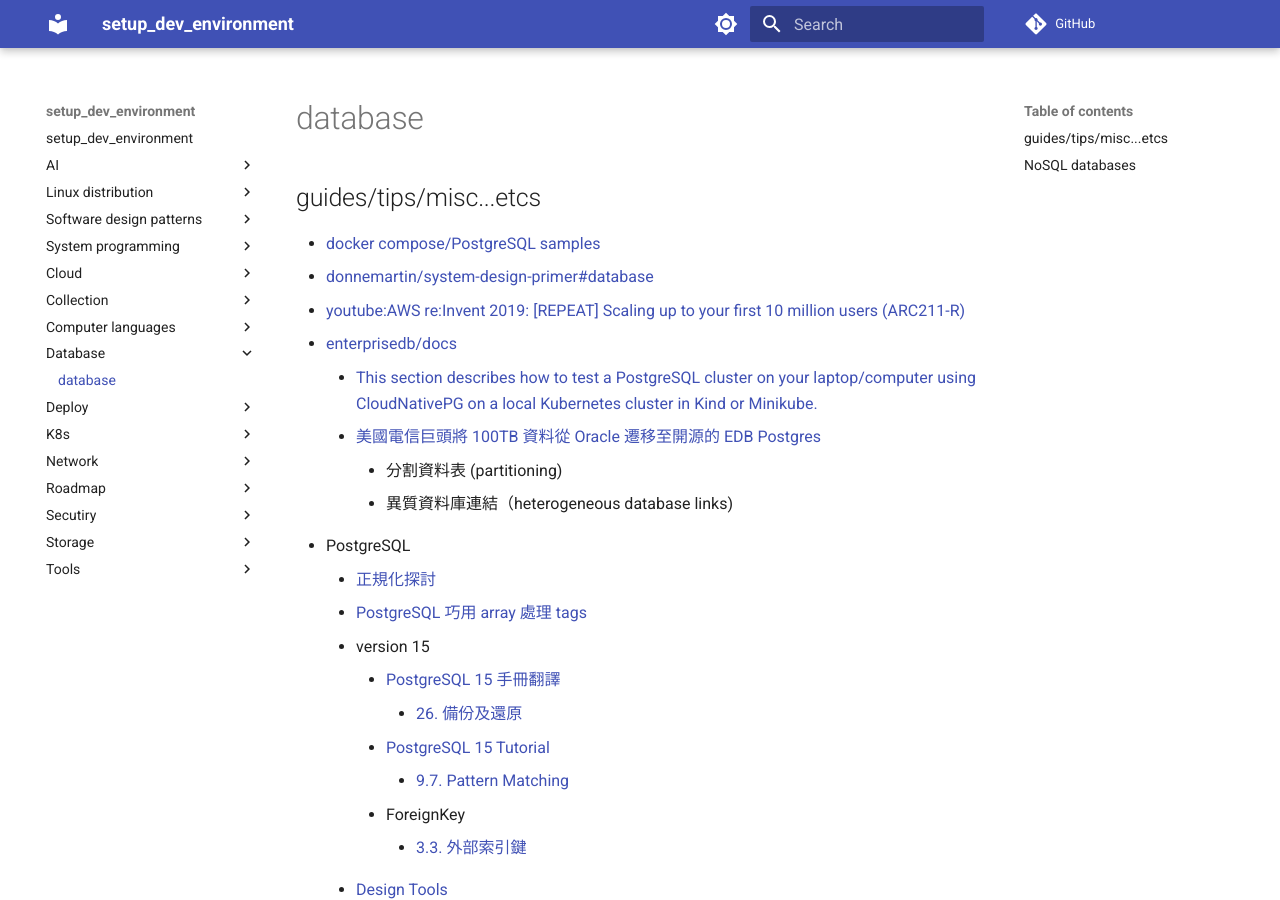
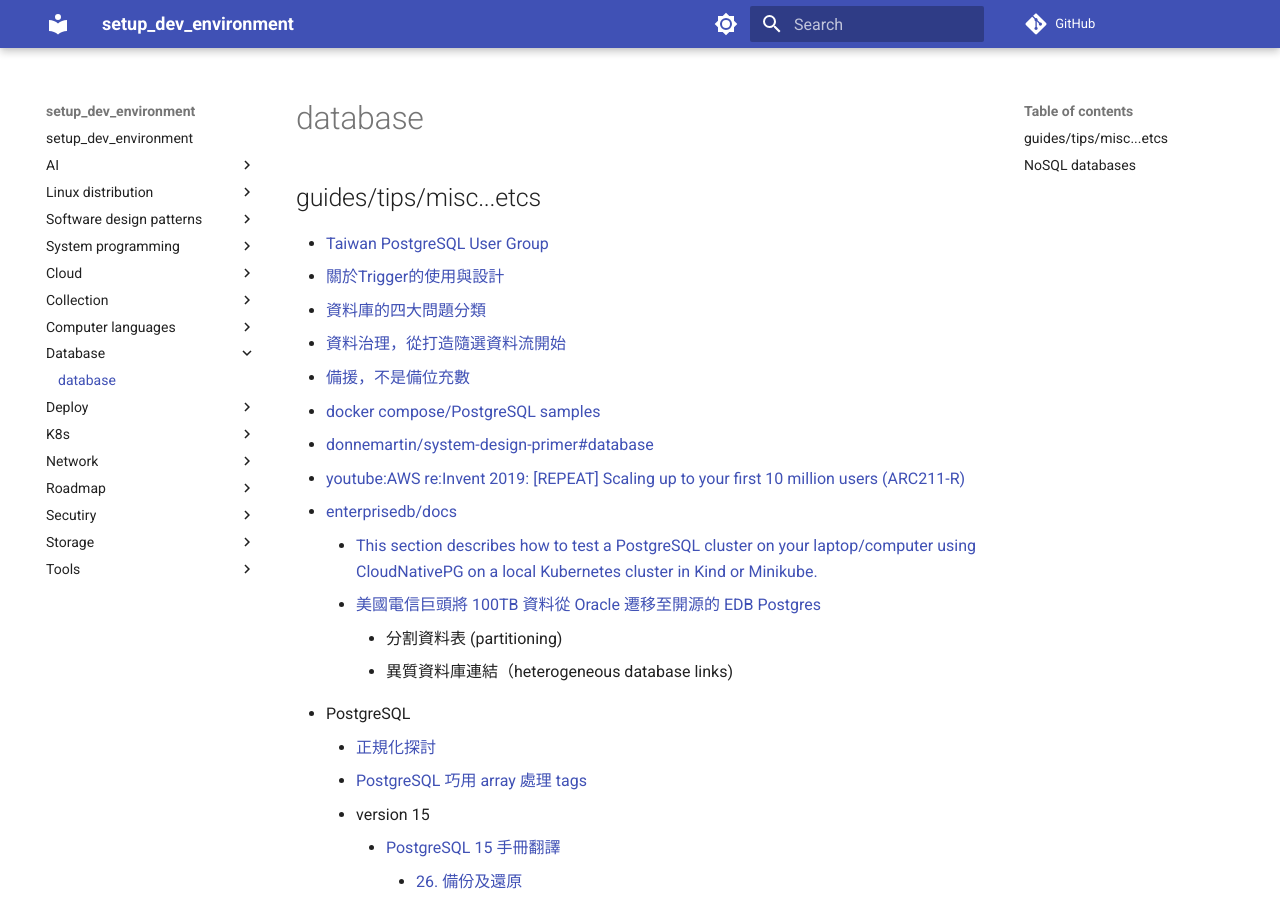
Before and after one commit to hong539/setup_dev_environment, an MkDocs documentation site: the page built from docs/database/database.md, in a window 1280 px wide and 900 px high. Built offline with MkDocs 1.6.1 and Material for MkDocs 9.7.7, drawn with Linux system fonts in a browser that asks for light colours; comment, search, counter and statistics services are not loaded.

Commit message:
Update docs

```diff
--- a/docs/database/database.md
+++ b/docs/database/database.md
@@ -2,6 +2,11 @@
 
 ## guides/tips/misc...etcs
 
+* [Taiwan PostgreSQL User Group](https://github.com/pgsql-tw)
+* [關於Trigger的使用與設計](https://drive.google.com/drive/folders/1FN_Zo08mOCjtob9_K-cZ9Ij38gFwl93j)
+* [資料庫的四大問題分類](https://medium.com/pgsql-tw/%E8%B3%87%E6%96%99%E5%BA%AB%E7%9A%84%E5%9B%9B%E5%A4%A7%E5%95%8F%E9%A1%8C%E5%88%86%E9%A1%9E-88b020819be4)
+* [資料治理，從打造隨選資料流開始](https://medium.com/pgsql-tw/%E8%B3%87%E6%96%99%E6%B2%BB%E7%90%86-%E5%BE%9E%E6%89%93%E9%80%A0%E9%9A%A8%E9%81%B8%E8%B3%87%E6%96%99%E6%B5%81%E9%96%8B%E5%A7%8B-c24a2d5fb98d)
+* [備援，不是備位充數](https://medium.com/pgsql-tw/%E5%82%99%E6%8F%B4-%E4%B8%8D%E6%98%AF%E5%82%99%E4%BD%8D%E5%85%85%E6%95%B8-fb026442c828)
 * [docker compose/PostgreSQL samples](https://docs.docker.com/samples/postgres/)
 * [donnemartin/system-design-primer#database](https://github.com/donnemartin/system-design-primer#database)
 * [youtube:AWS re:Invent 2019: [REPEAT] Scaling up to your first 10 million users (ARC211-R)](https://youtu.be/kKjm4ehYiMs)
```
